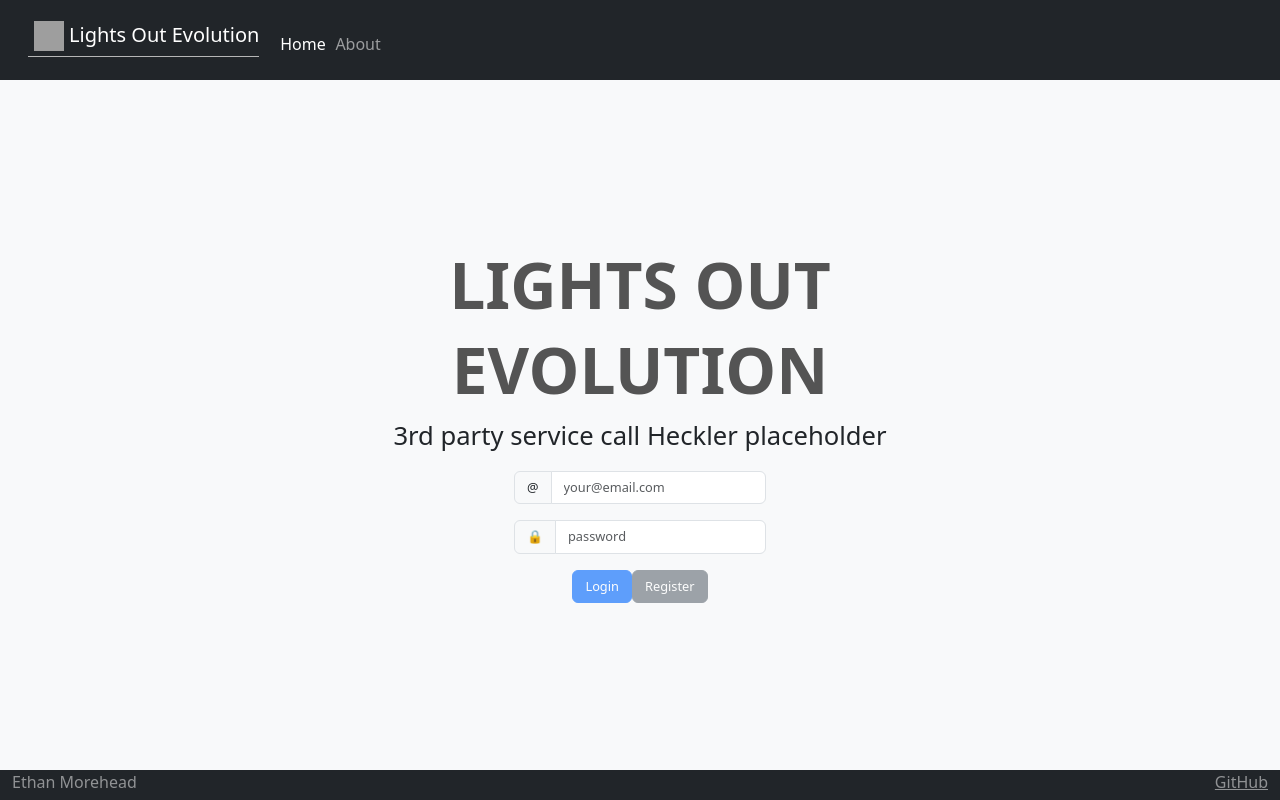
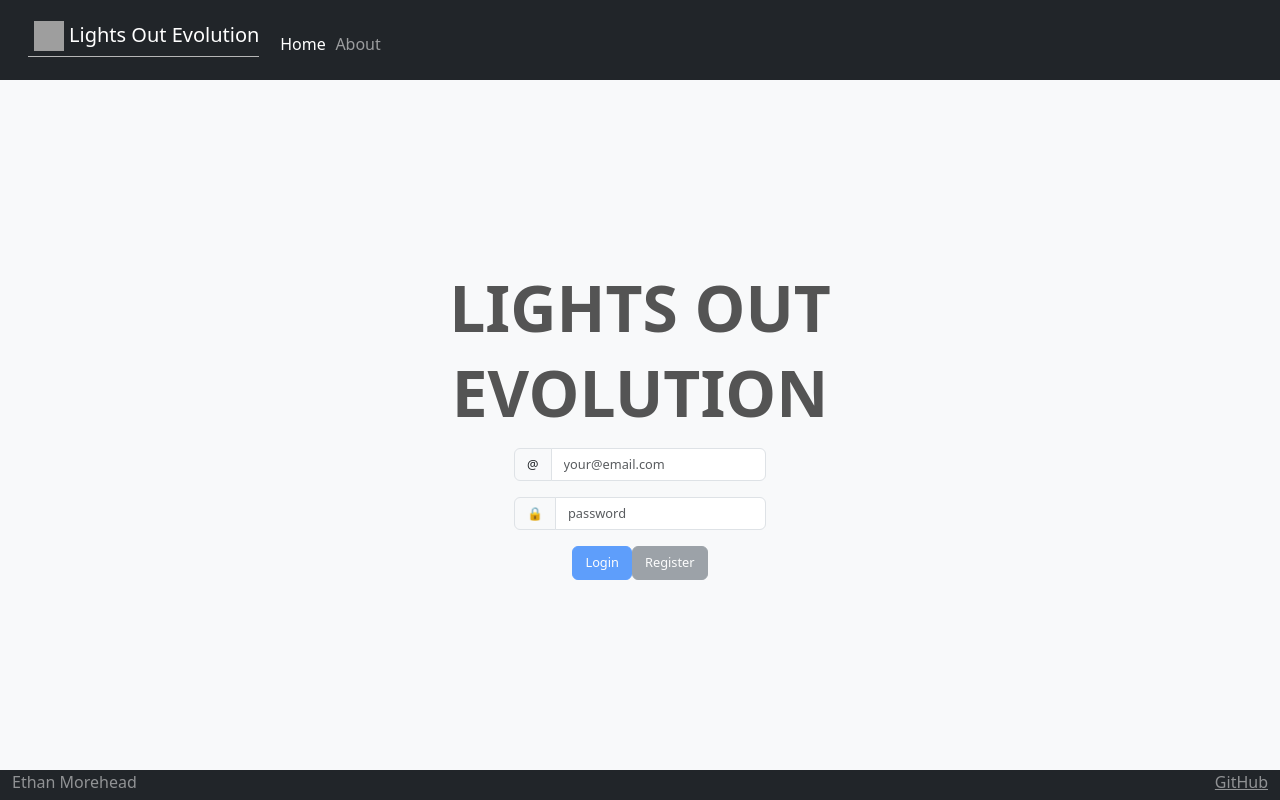
Before and after one commit to ethanmorehead0/startup, a React (Vite) app: page / in a window 1280 px wide. Built offline with nearby package versions, Linux system fonts and the light colour scheme; no server answers; grey boxes are pictures that could not be loaded.

Commit message:
api call to 3rd party service

```diff
--- a/src/login/login.jsx
+++ b/src/login/login.jsx
@@ -5,13 +5,25 @@ import { LogedIn } from "./logedIn";
 import { AuthState } from "./authState";
 
 export function Login({ userName, authState, onAuthChange }) {
+  const [setup, setSetup] = React.useState();
+  const [punchline, setPunchline] = React.useState();
+  React.useEffect(() => {
+    fetch("https://official-joke-api.appspot.com/jokes/random")
+      .then((response) => response.json())
+      .then((data) => {
+        setSetup(data.setup);
+        setPunchline(data.punchline);
+      });
+  }, []);
+
   return (
     <main className="bg-light text-dark text-center align-items-center d-flex flex-column justify-content-center align-items-center">
       {authState !== AuthState.Unknown && (
         <div>
           <h1 className="title">LIGHTS OUT</h1>
           <h1 className="title">EVOLUTION</h1>
-          <p className="apiCall">3rd party service call Heckler placeholder</p>
+          <p className="apiCall">{setup}</p>
+          <p className="apiCall">{punchline}</p>
         </div>
       )}
       <div>
```
